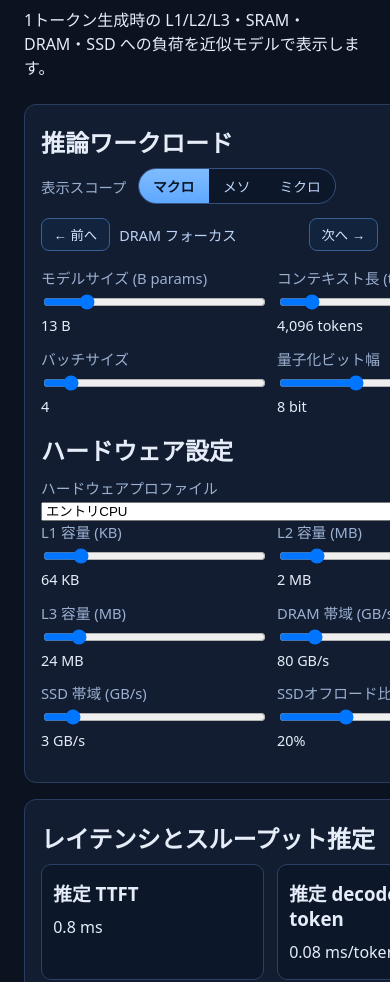
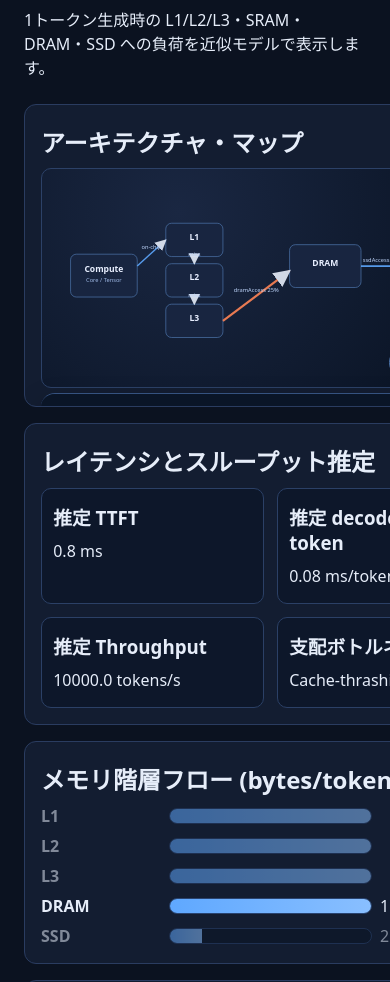
Before and after one commit to AtsushiKoda/codex-playground-, a website with bundled scripts: page index.html in a window 390 px wide. Shown: the part 118-1100 px from the top of the page. Built offline with nearby package versions, Linux system fonts and the light colour scheme.

Commit message:
Rework architecture map layout with overlay controls

```diff
--- a/index.html
+++ b/index.html
@@ -13,8 +13,23 @@
     </header>
 
     <main>
-      <section class="panel controls">
-        <h2>推論ワークロード</h2>
+      <section class="panel architecture-map">
+        <h2>アーキテクチャ・マップ</h2>
+        <div class="arch-stage">
+          <svg id="archDiagram" viewBox="0 0 960 320" role="img" aria-label="Computeからメモリ階層へのアクセス図"></svg>
+
+          <button id="archControlsToggle" type="button" class="arch-controls-toggle" aria-expanded="false" aria-controls="archControlsPanel">
+            設定パネル
+          </button>
+
+          <aside id="archControlsPanel" class="arch-controls-overlay" aria-label="図上設定パネル">
+            <div class="arch-controls-shell">
+              <div class="arch-controls-tabs" role="tablist" aria-label="設定カテゴリ">
+                <button type="button" class="arch-tab is-active" id="tabWorkload" data-tab="workload" role="tab" aria-selected="true" aria-controls="panelWorkload">推論ワークロード</button>
+                <button type="button" class="arch-tab" id="tabHardware" data-tab="hardware" role="tab" aria-selected="false" aria-controls="panelHardware">ハードウェア設定</button>
+              </div>
+
+              <section class="arch-tab-panel is-active" id="panelWorkload" data-panel="workload" role="tabpanel" aria-labelledby="tabWorkload">
                 <div class="scope-switch" role="group" aria-label="可視化スコープ">
                   <span class="scope-switch__label">表示スコープ</span>
                   <div class="scope-switch__buttons">
@@ -49,8 +64,9 @@
                     <output id="quantBitsOut"></output>
                   </label>
                 </div>
+              </section>
 
-        <h2>ハードウェア設定</h2>
+              <section class="arch-tab-panel" id="panelHardware" data-panel="hardware" role="tabpanel" aria-labelledby="tabHardware" hidden>
                 <label>ハードウェアプロファイル
                   <select id="hardwareProfile">
                     <option value="entryCpu">エントリCPU</option>
@@ -90,6 +106,10 @@
                   </label>
                 </div>
               </section>
+            </div>
+          </aside>
+        </div>
+      </section>
 
       <section class="panel metrics">
         <h2>レイテンシとスループット推定</h2>
@@ -99,11 +119,6 @@
           <article><h3>推定 Throughput</h3><p id="throughput"></p></article>
           <article><h3>支配ボトルネック</h3><p id="bottleneck"></p></article>
         </div>
-      </section>
-
-      <section class="panel architecture-map">
-        <h2>アーキテクチャ・マップ</h2>
-        <svg id="archDiagram" viewBox="0 0 960 320" role="img" aria-label="Computeからメモリ階層へのアクセス図"></svg>
       </section>
 
       <section class="panel memory-flow">
--- a/main.js
+++ b/main.js
@@ -32,7 +32,11 @@ const ui = {
   focusStepLabel: document.getElementById("focusStepLabel"),
   hardwareProfile: document.getElementById("hardwareProfile"),
   scopeButtons: Array.from(document.querySelectorAll(".scope-btn")),
-  cacheStatsPanel: document.querySelector(".cache-stats")
+  cacheStatsPanel: document.querySelector(".cache-stats"),
+  archTabs: Array.from(document.querySelectorAll(".arch-tab")),
+  archPanels: Array.from(document.querySelectorAll(".arch-tab-panel")),
+  archControlsToggle: document.getElementById("archControlsToggle"),
+  archControlsPanel: document.getElementById("archControlsPanel")
 };
 
 const flowRenderer = createFlowRenderer({ container: document.getElementById("flowBars"), flowRowDefs });
@@ -47,6 +51,28 @@ const state = {
   scope: "macro",
   focusStepIndex: 0
 };
+
+
+function setActiveControlTab(tabKey) {
+  for (const tab of ui.archTabs) {
+    const isActive = tab.dataset.tab === tabKey;
+    tab.classList.toggle("is-active", isActive);
+    tab.setAttribute("aria-selected", String(isActive));
+  }
+
+  for (const panel of ui.archPanels) {
+    const isActive = panel.dataset.panel === tabKey;
+    panel.classList.toggle("is-active", isActive);
+    panel.hidden = !isActive;
+  }
+}
+
+function toggleArchControls(forceOpen) {
+  if (!ui.archControlsPanel || !ui.archControlsToggle) return;
+  const nextOpen = typeof forceOpen === "boolean" ? forceOpen : !ui.archControlsPanel.classList.contains("is-open");
+  ui.archControlsPanel.classList.toggle("is-open", nextOpen);
+  ui.archControlsToggle.setAttribute("aria-expanded", String(nextOpen));
+}
 
 function readParams() {
   return {
@@ -205,3 +231,22 @@ if (ui.hardwareProfile?.value) {
 } else {
   updateUI();
 }
+
+
+for (const tab of ui.archTabs) {
+  tab.addEventListener("click", () => {
+    setActiveControlTab(tab.dataset.tab || "workload");
+  });
+}
+
+ui.archControlsToggle?.addEventListener("click", () => {
+  toggleArchControls();
+});
+
+if (window.matchMedia("(max-width: 860px)").matches) {
+  toggleArchControls(false);
+} else {
+  toggleArchControls(true);
+}
+
+setActiveControlTab("workload");
--- a/style.css
+++ b/style.css
@@ -328,3 +328,114 @@ th, td {
   display: block;
   margin-top: 0.25rem;
 }
+
+.arch-stage {
+  position: relative;
+}
+
+.arch-controls-toggle {
+  display: none;
+}
+
+.arch-controls-overlay {
+  position: absolute;
+  top: 0.9rem;
+  right: 0.9rem;
+  width: min(420px, calc(100% - 1.8rem));
+  max-height: calc(100% - 1.8rem);
+  overflow: auto;
+  border: 1px solid #355280;
+  border-radius: 12px;
+  background: rgba(10, 21, 38, 0.88);
+  backdrop-filter: blur(8px);
+  box-shadow: 0 14px 30px rgba(0, 0, 0, 0.28);
+}
+
+.arch-controls-shell {
+  padding: 0.7rem;
+}
+
+.arch-controls-tabs {
+  display: grid;
+  grid-template-columns: repeat(2, minmax(0, 1fr));
+  gap: 0.45rem;
+  margin-bottom: 0.75rem;
+}
+
+.arch-tab {
+  border: 1px solid #34537f;
+  border-radius: 999px;
+  background: #12233d;
+  color: #d6e6ff;
+  font-size: 0.83rem;
+  padding: 0.35rem 0.55rem;
+  cursor: pointer;
+}
+
+.arch-tab.is-active {
+  border-color: #6cb2ff;
+  color: #071223;
+  background: linear-gradient(180deg, #8ac3ff 0%, #5fa8ff 100%);
+  font-weight: 700;
+}
+
+.arch-tab-panel {
+  display: none;
+}
+
+.arch-tab-panel.is-active {
+  display: block;
+}
+
+.arch-controls-overlay .control-grid {
+  grid-template-columns: 1fr;
+  gap: 0.65rem;
+}
+
+.arch-controls-overlay .step-playback {
+  display: flex;
+  width: 100%;
+  justify-content: space-between;
+  flex-wrap: wrap;
+}
+
+@media (max-width: 860px) {
+  .architecture-map {
+    padding-bottom: 0.8rem;
+  }
+
+  .arch-controls-toggle {
+    position: absolute;
+    right: 0.85rem;
+    bottom: 0.85rem;
+    display: inline-flex;
+    align-items: center;
+    justify-content: center;
+    border: 1px solid #4d74aa;
+    border-radius: 999px;
+    background: rgba(9, 19, 35, 0.86);
+    color: #d9e8ff;
+    padding: 0.42rem 0.9rem;
+    z-index: 5;
+  }
+
+  .arch-controls-overlay {
+    top: auto;
+    right: 0;
+    left: 0;
+    bottom: 0;
+    width: 100%;
+    max-height: min(70dvh, 460px);
+    border-radius: 14px 14px 0 0;
+    border-left: 0;
+    border-right: 0;
+    border-bottom: 0;
+    transform: translateY(100%);
+    transition: transform 220ms ease;
+    z-index: 6;
+  }
+
+  .arch-controls-overlay.is-open {
+    transform: translateY(0);
+  }
+}
```
Lines whose indentation alone changed are shown as unchanged.
